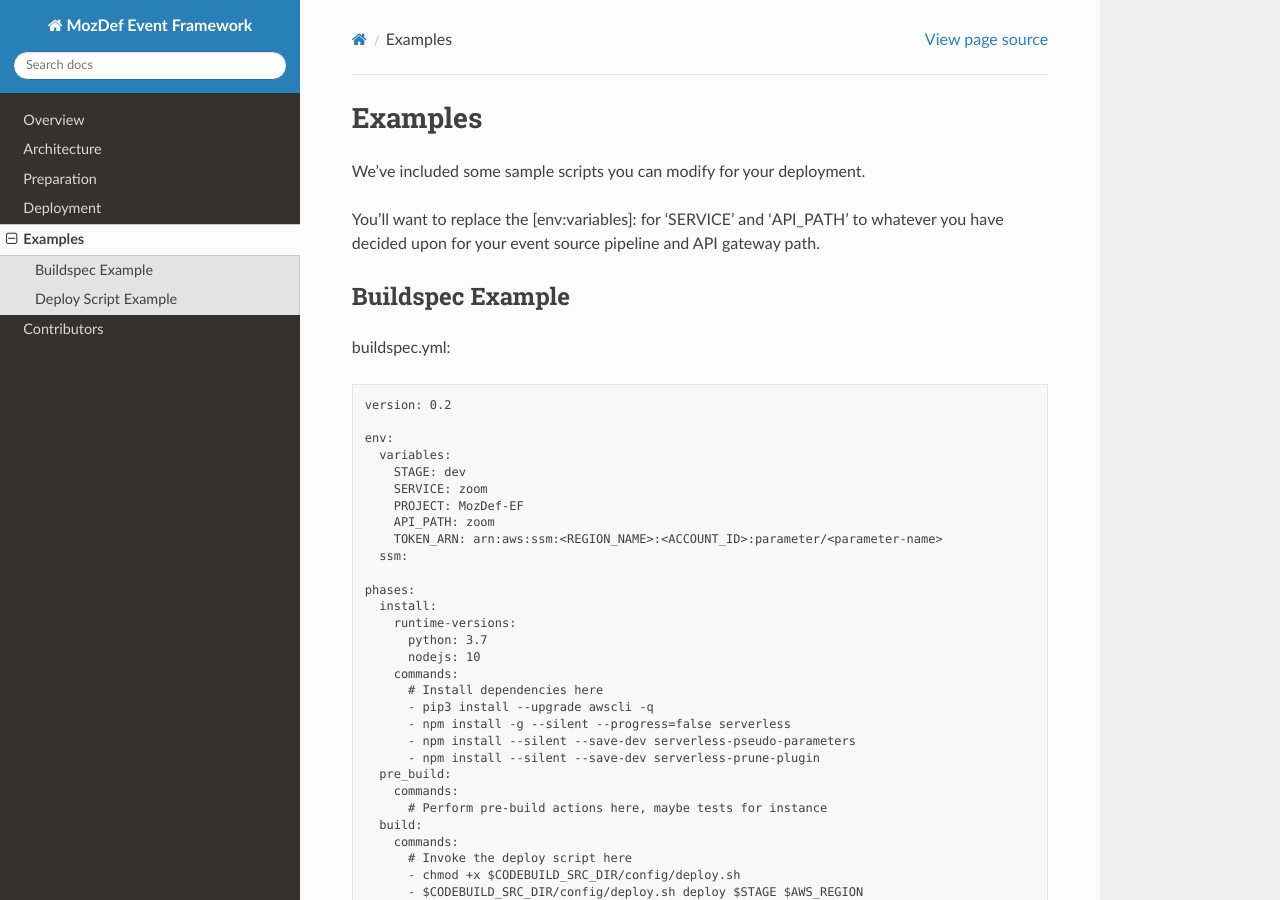
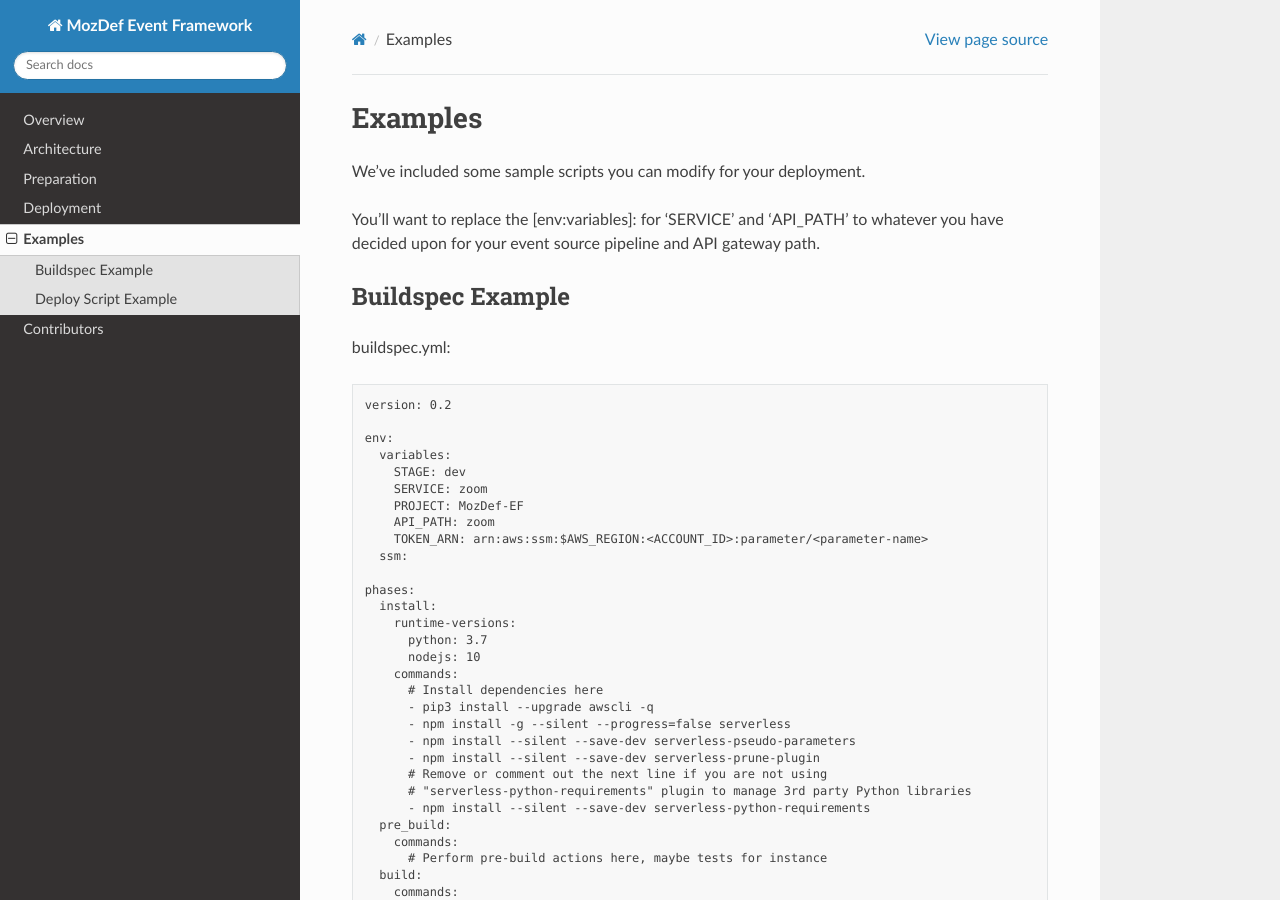
Before and after one commit to mozilla/mozdef-event-framework, a Sphinx documentation site: the page built from docs/source/usage/examples.rst, in a window 1280 px wide and 900 px high. Built offline with Sphinx 7.4.7 and the Read the Docs theme 2.0.0, drawn with Linux system fonts in a browser that asks for light colours; some of the changed text lies outside the part shown.

Commit message:
Change the documentation to reflect the use serverless-python-requirements plugin, take 1
With a disclaimer of it could be changed in the future (but that's currently how the framework is functional)

```diff
--- a/docs/source/usage/deployment.rst
+++ b/docs/source/usage/deployment.rst
@@ -112,9 +112,9 @@ The following should be done in your local copy of the framework you cloned or f
              - npm install -g --silent --progress=false serverless
              - npm install --silent --save-dev serverless-pseudo-parameters
              - npm install --silent --save-dev serverless-prune-plugin
-             # Uncomment this if you are using "serverless-python-requirements"
-             # plugin to manage 3rd party Python libraries
-             # - npm install --silent --save-dev serverless-python-requirements
+             # Remove or comment out the next line if you are not using
+             # "serverless-python-requirements" plugin to manage 3rd party Python libraries
+             - npm install --silent --save-dev serverless-python-requirements
          pre_build:
            commands:
              # Perform pre-build actions here
--- a/docs/source/usage/examples.rst
+++ b/docs/source/usage/examples.rst
@@ -32,6 +32,9 @@ buildspec.yml::
         - npm install -g --silent --progress=false serverless
         - npm install --silent --save-dev serverless-pseudo-parameters
         - npm install --silent --save-dev serverless-prune-plugin
+        # Remove or comment out the next line if you are not using
+        # "serverless-python-requirements" plugin to manage 3rd party Python libraries
+        - npm install --silent --save-dev serverless-python-requirements
     pre_build:
       commands:
         # Perform pre-build actions here, maybe tests for instance
```
Also changed, not shown: other parts of docs/source/usage/examples.rst (+1 -1 lines).
